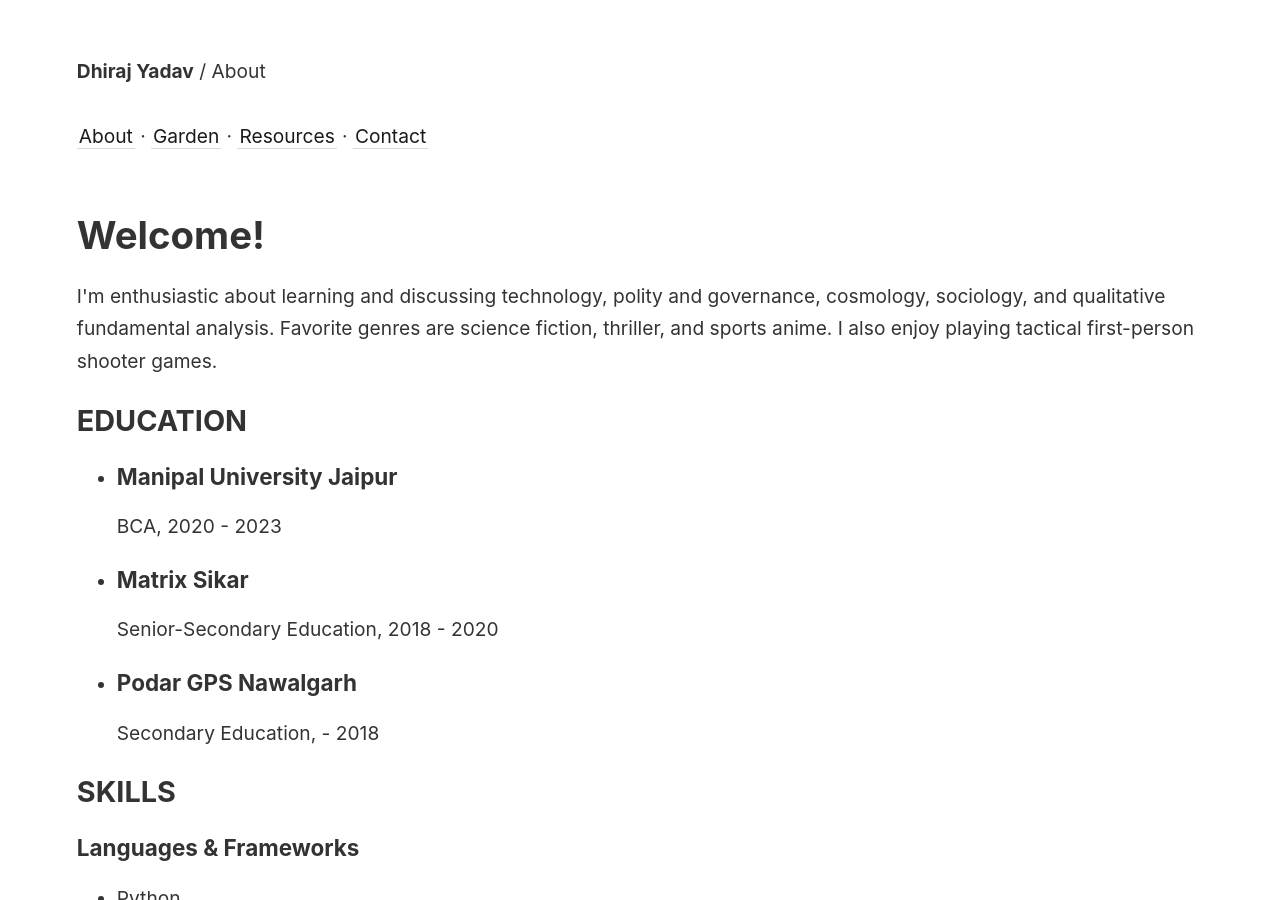
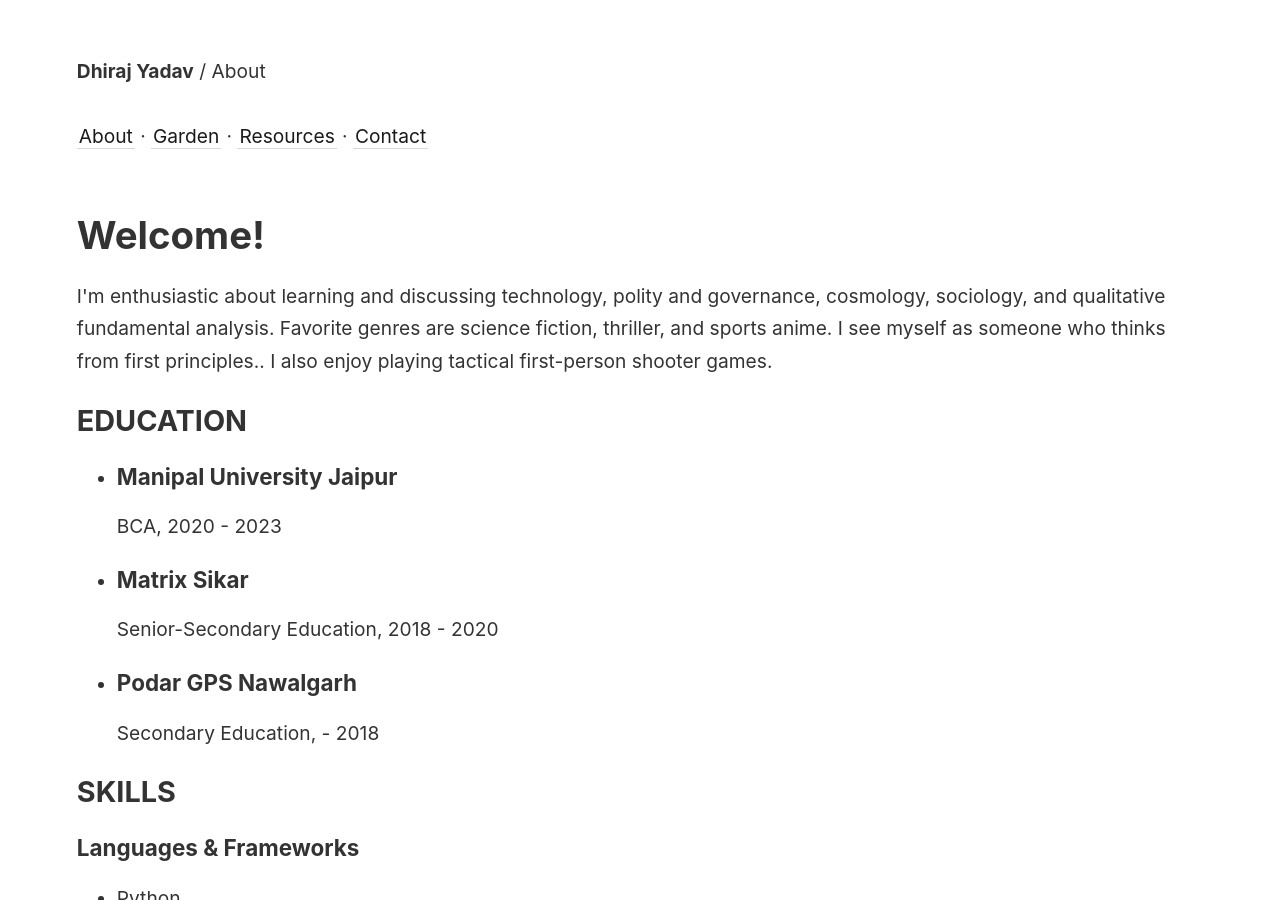
Before and after one commit to dhiraj-ydv/digitalgarden, a Jekyll site: the page built from _pages/about.md, in a window 1280 px wide and 900 px high. Built offline with Jekyll 4.4.1, drawn with Linux system fonts in a browser that asks for light colours.

Commit message:
Update about.md

```diff
--- a/_pages/about.md
+++ b/_pages/about.md
@@ -8,6 +8,7 @@ permalink: /
 
 <p>I'm enthusiastic about learning and discussing technology, polity and governance, cosmology, sociology, and qualitative fundamental analysis.
 Favorite genres are science fiction, thriller, and sports anime.
+I see myself as someone who thinks from first principles..
 I also enjoy playing tactical first-person shooter games.</p>
 
 <h2>EDUCATION</h2>
```
